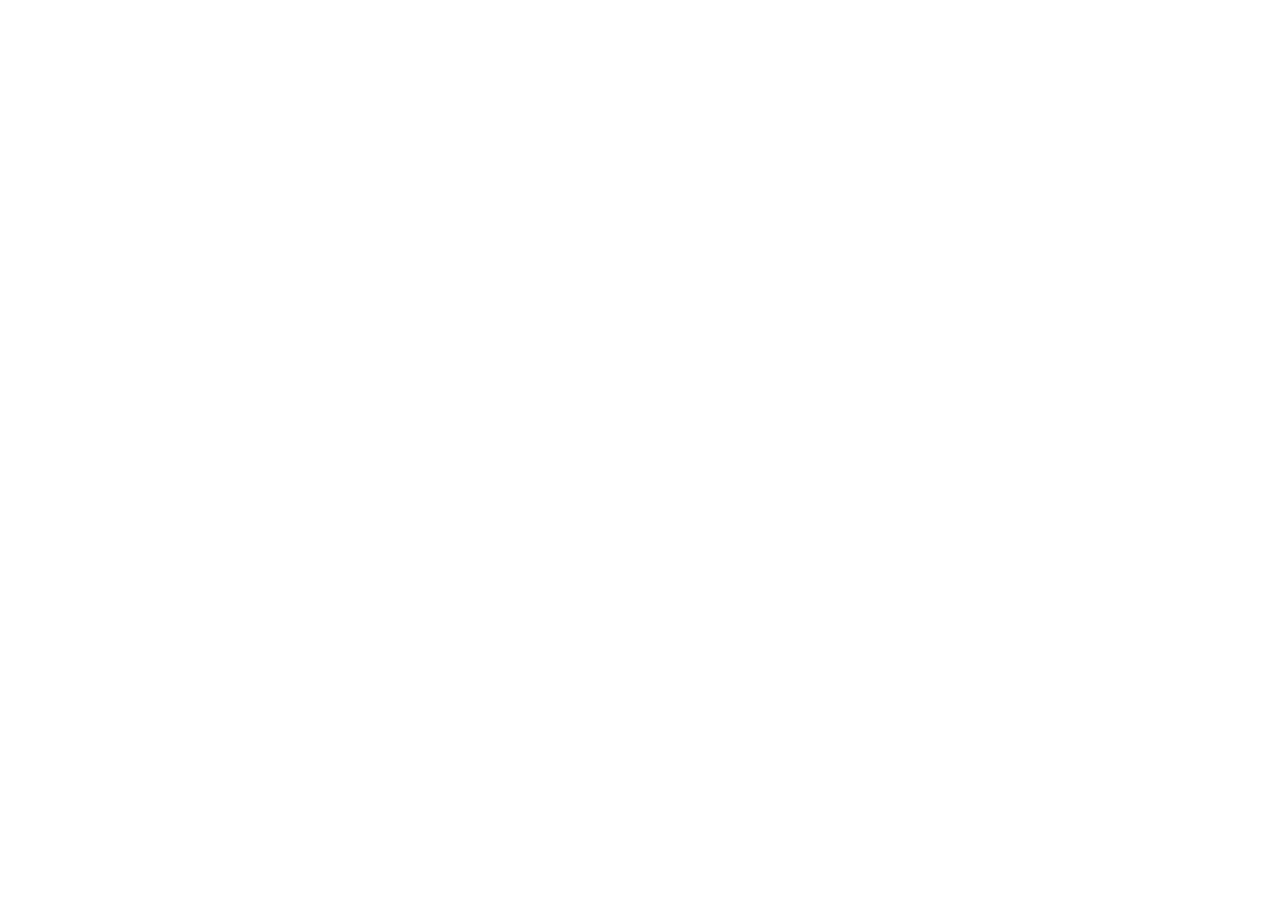
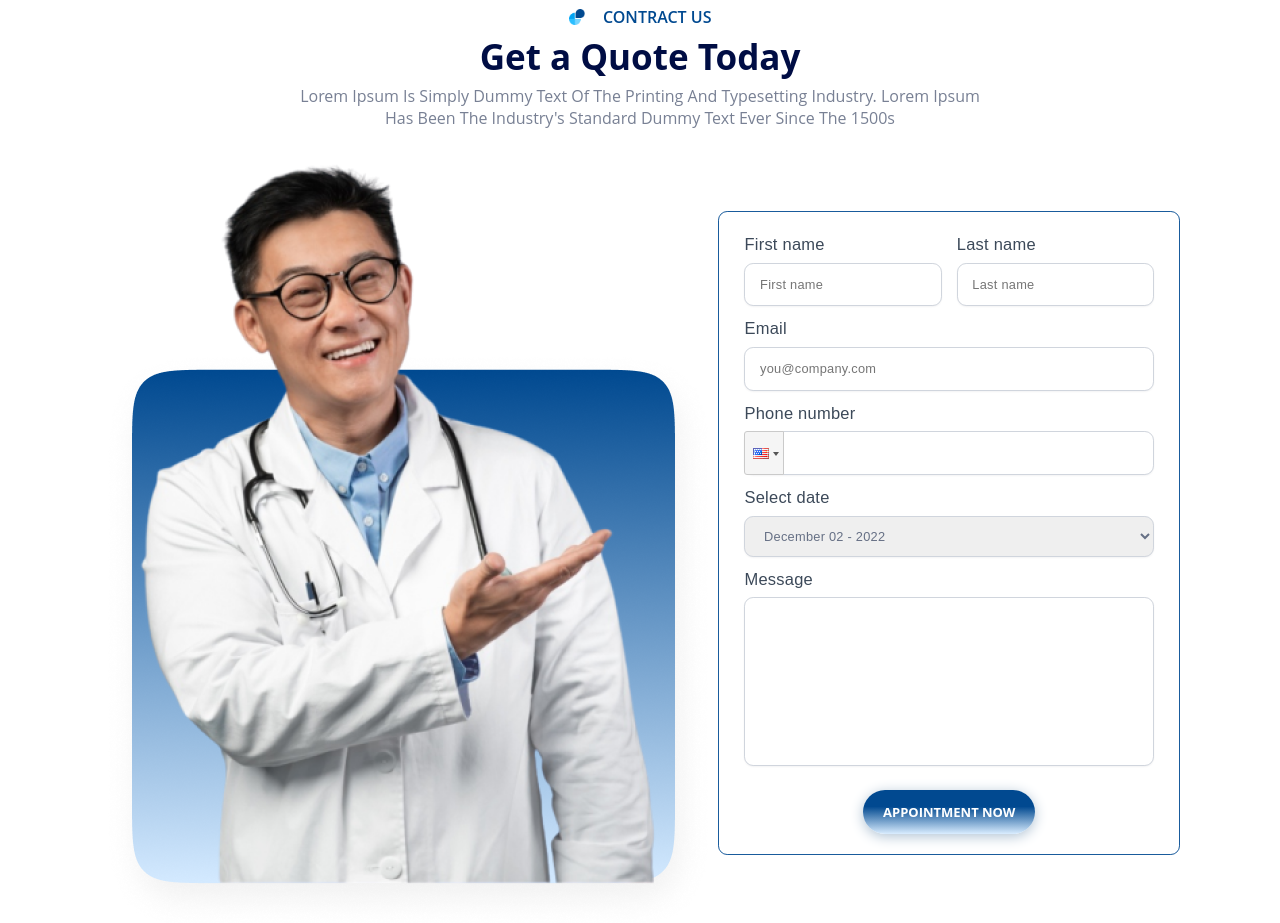
Before and after one commit to Tanushri-Das/Health-Care, a Next.js app: page / in a window 1280 px wide. Shown: the part 3460-4383 px from the top of the page. Before the commit the page ends 3463 px from the top, so only its background shows below. Built offline with nearby package versions, Linux system fonts and the light colour scheme.

Commit message:
add contact us section

```diff
--- a/package.json
+++ b/package.json
@@ -12,7 +12,8 @@
     "next": "15.1.0",
     "react": "^19.0.0",
     "react-dom": "^19.0.0",
-    "react-icons": "^5.4.0"
+    "react-icons": "^5.4.0",
+    "react-phone-input-2": "^2.15.1"
   },
   "devDependencies": {
     "@eslint/eslintrc": "^3",
--- a/src/app/globals.css
+++ b/src/app/globals.css
@@ -3,7 +3,10 @@
   --background: #ffffff;
   --foreground: #171717;
 }
-
+textarea {
+  resize: none;
+  height: 169px;
+}
 @media (prefers-color-scheme: dark) {
   :root {
     --background: #0a0a0a;
--- a/src/app/page.js
+++ b/src/app/page.js
@@ -1,20 +1,22 @@
-import ChooseUs from '@/components/ChooseUs/ChooseUs'
-import Doctors from '@/components/Doctors/Doctors'
-import Hero from '@/components/Hero/Hero'
-import Search from '@/components/Search/Search'
-import Services from '@/components/Services/Services'
-import React from 'react'
+import ChooseUs from "@/components/ChooseUs/ChooseUs";
+import Contacts from "@/components/Contacts/Contacts";
+import Doctors from "@/components/Doctors/Doctors";
+import Hero from "@/components/Hero/Hero";
+import Search from "@/components/Search/Search";
+import Services from "@/components/Services/Services";
+import React from "react";
 
 const page = () => {
   return (
     <div>
-      <Hero/>
-      <Search/>
-      <Services/>
-      <ChooseUs/>
-      <Doctors/>
+      <Hero />
+      <Search />
+      <Services />
+      <ChooseUs />
+      <Doctors />
+      <Contacts />
     </div>
-  )
-}
+  );
+};
 
-export default page
+export default page;
--- a/src/components/ChooseUs/ChooseUs.css
+++ b/src/components/ChooseUs/ChooseUs.css
@@ -1,8 +1,8 @@
 .choose {
   background: linear-gradient(244.84deg, #fbfeff 0%, #f2faff 99.61%);
-  padding-left: 100px;
-  padding-right: 100px;
-  padding-top:60px;
+  padding-left: 50px;
+  padding-right: 50px;
+  padding-top: 60px;
   padding-bottom: 20px;
   margin-bottom: 50px;
   display: flex;
@@ -81,54 +81,29 @@
 }
 
 .choose-img {
-  max-width: 100%;
-  height: auto;
-  object-fit: contain;
+  display: none;
 }
 
-/* Media Query for screens 1024px and below */
-@media (max-width: 1024px) {
+@media (min-width: 600px) {
   .choose {
     padding-left: 50px;
     padding-right: 50px;
   }
-}
-
-/* Media Query for screens 768px and below */
-@media (max-width: 768px) {
-  .choose {
-    padding-left: 50px;
-    padding-right: 50px;
+  .choose-img {
+    display: none;
   }
 }
-
-/* Media Query for screens 600px and below */
-@media (max-width: 600px) {
+@media (min-width: 1024px) {
   .choose {
-    padding-left: 50px;
-    padding-right: 50px;
+    padding-left: 100px;
+    padding-right: 100px;
   }
 }
-
-/* Media Query for screens 1200px and below */
-@media (max-width: 1200px) {
-  .choose {
-    flex-direction: column; /* Stack content vertically */
-    gap: 20px;
-  }
-
-  .choose-sec {
-    display: none; /* Hide the image */
+@media (min-width: 1201px) {
+  .choose-img {
+    display: block;
+    max-width: 100%;
+    height: auto;
+    object-fit: contain;
   }
 }
-
-/* Media Query for screens 1201px and above */
-@media (min-width: 1201px) {
-  .choose {
-    flex-direction: row; /* Default row layout */
-  }
-
-  .choose-sec {
-    display: flex; /* Ensure the image container is visible */
-  }
-}
--- /dev/null
+++ b/src/components/Contacts/Contacts.css
@@ -0,0 +1,142 @@
+.contact {
+  margin-bottom: 50px;
+}
+.contacts-text {
+  font-family: Open Sans;
+  font-size: 35px;
+  font-weight: 700;
+  line-height: 42px;
+  text-align: center;
+  color: #000d44;
+  margin-bottom: 8px;
+}
+.contacts-desc {
+  font-family: Open Sans;
+  font-size: 16px;
+  font-weight: 400;
+  line-height: 21.79px;
+  text-align: center;
+  width: 700px;
+  margin: 0 auto;
+  color: #788094;
+  text-transform: capitalize;
+}
+.form {
+  border: 1.4px solid #195b9c;
+  padding: 20px 25px;
+  border-radius: 9.15px;
+  width: 100%;
+  max-width: 539.12px;
+  box-sizing: border-box;
+}
+
+.name-div {
+  display: flex;
+  flex-wrap: wrap;
+  justify-content: space-between;
+  gap: 15px;
+}
+
+.form-input-div {
+  flex: 1 1 48%;
+  margin-bottom: 10px;
+  min-width: 200px;
+}
+
+label {
+  font-family: General Sans, sans-serif;
+  font-size: 16.48px;
+  font-weight: 500;
+  line-height: 25.54px;
+  letter-spacing: 0.015em;
+  display: block;
+  color: #3c4959;
+  margin-bottom: 5px;
+}
+
+.input-field {
+  border: 0.92px solid #d0d5dd;
+  border-radius: 9.15px;
+  box-sizing: border-box;
+  width: 100%;
+  font-family: General Sans, sans-serif;
+  font-size: 12.81px;
+  font-weight: 400;
+  line-height: 19.86px;
+  letter-spacing: 0.02em;
+  color: #667085;
+  padding: 10.98px 14.65px;
+  outline: none;
+  box-shadow: 0px 0.92px 1.83px 0px #1018280d;
+}
+
+.form-btn {
+  display: flex;
+  justify-content: center;
+  align-items: center;
+  padding-top: 20px;
+}
+
+.contact-img {
+  display: none;
+}
+
+/* Small screens */
+@media (max-width: 600px) {
+  .form {
+    max-width: 100%;
+  }
+  .contacts-desc {
+    max-width: 100%;
+    padding: 0 10px;
+  }
+  .contact-div {
+    margin-top: 50px;
+  }
+  /* Change name-div to column direction */
+  .name-div {
+    flex-direction: column; /* Stack the name fields vertically */
+  }
+
+  /* Make the form take full width */
+  .form {
+    width: 100%;
+  }
+}
+
+/* Medium and larger screens (min-width: 600px) */
+@media (min-width: 601px) {
+  .contact-div {
+    display: flex;
+    justify-content: center; /* Center the content horizontally */
+    align-items: center; /* Center the content vertically */
+    margin-top: 50px;
+  }
+
+  .form {
+    max-width: 539.12px;
+  }
+}
+
+/* Large screens: Image and form in a row */
+@media (min-width: 1201px) {
+  .contact-div {
+    flex-wrap: nowrap; /* Prevent wrapping */
+    justify-content: space-between; /* Center the form */
+    align-items: center;
+    padding-left: 100px;
+    padding-right: 100px;
+  }
+
+  .contact-img {
+    display: block;
+  }
+
+  .form {
+    flex: 1;
+    max-width: 539.12px;
+  }
+  .contact-div {
+    margin-top: 0px;
+  }
+}
--- /dev/null
+++ b/src/components/Contacts/Contacts.jsx
@@ -0,0 +1,116 @@
+"use client";
+import Image from "next/image";
+import React, { useState } from "react";
+import logo from "@/images/logo.png";
+import contactImg from "@/images/contact.png";
+import PhoneInput from "react-phone-input-2";
+import "react-phone-input-2/lib/style.css";
+import "./Contacts.css";
+
+const Contacts = () => {
+  const [phoneNumber, setPhoneNumber] = useState("");
+  const [selectedDate, setSelectedDate] = useState("2022-12-02");
+
+  const formatDate = (date) => {
+    const options = { year: "numeric", month: "long", day: "2-digit" };
+    return new Date(date)
+      .toLocaleDateString("en-US", options)
+      .replace(",", " -");
+  };
+
+  const dateOptions = [
+    "2022-12-02",
+    "2023-01-15",
+    "2023-05-20",
+    "2023-08-10",
+    "2023-11-25",
+  ];
+  return (
+    <div className="contact">
+      <div className="service-logo">
+        <Image src={logo} alt="Health Logo" width={16.4} height={16.39} />
+        <h2 className="service-text">Contract Us</h2>
+      </div>
+      <h3 className="contacts-text">Get a Quote Today</h3>
+      <p className="contacts-desc">
+        Lorem Ipsum is simply dummy text of the printing and typesetting
+        industry. Lorem Ipsum has been the industry's standard dummy text ever
+        since the 1500s
+      </p>
+      <div className="contact-div">
+        <div>
+          <Image src={contactImg} alt="contact Img" className="contact-img"/>
+        </div>
+        <div>
+          <form className="form">
+            <div className="name-div form-input-div">
+              <div>
+                <label>First name</label>
+                <input
+                  type="text"
+                  name="name"
+                  placeholder="First name"
+                  className="input-field"
+                />
+              </div>
+              <div>
+                <label>Last name</label>
+                <input
+                  type="text"
+                  name="name"
+                  placeholder="Last name"
+                  className="input-field"
+                />
+              </div>
+            </div>
+            <div className="form-input-div">
+              <label>Email</label>
+              <input
+                type="email"
+                name="email"
+                placeholder="you@company.com"
+                className="input-field"
+              />
+            </div>
+            <div className="form-input-div">
+              <label>Phone number</label>
+              <PhoneInput
+                country={"us"}
+                value={phoneNumber}
+                onChange={(phone) => setPhoneNumber(phone)}
+                placeholder="+1 (555) 000-0000"
+                inputProps={{
+                  required: true,
+                  className: "input-field",
+                }}
+              />
+            </div>
+            <div className="form-input-div">
+              <label>Select date</label>
+              <select
+                value={selectedDate}
+                onChange={(e) => setSelectedDate(e.target.value)}
+                className="input-field"
+              >
+                {dateOptions.map((date) => (
+                  <option key={date} value={date}>
+                    {formatDate(date)}
+                  </option>
+                ))}
+              </select>
+            </div>
+            <div>
+              <label>Message</label>
+              <textarea required name="message" className="input-field"></textarea>
+            </div>
+            <div className="form-btn">
+              <button className="appointment-btn">Appointment Now</button>
+            </div>
+          </form>
+        </div>
+      </div>
+    </div>
+  );
+};
+
+export default Contacts;
--- a/src/components/Doctors/Doctors.css
+++ b/src/components/Doctors/Doctors.css
@@ -24,7 +24,6 @@
 
 .doctor-cards-container {
   display: grid;
-  grid-gap: 44px;
   grid-template-columns: repeat(1, 1fr);
 }
 @media (min-width: 600px) {
@@ -32,6 +31,7 @@
     grid-template-columns: repeat(2, 1fr);
     padding-left: 50px;
     padding-right: 50px;
+    grid-gap: 20px;
   }
 }
 @media (min-width: 1024px) {
@@ -39,5 +39,11 @@
     padding-left: 100px;
     padding-right: 100px;
     grid-template-columns: repeat(3, 1fr);
+    grid-gap: 30px;
   }
 }
+@media (min-width: 1201px) {
+  .doctor-cards-container {
+    grid-gap: 44px;
+  }
+}
--- a/src/components/Hero/Hero.css
+++ b/src/components/Hero/Hero.css
@@ -162,10 +162,4 @@
     align-items: center;
     gap: 15px;
   }
-
-  .hero-img {
-    width: 100%;
-    height: auto;
-    margin-top: 20px;
-  }
 }
```
Also changed, not shown: src/components/ChooseUs/ChooseUs.jsx (+4 -3 lines), 1 other file (tests, documents, lock files or other folders).
